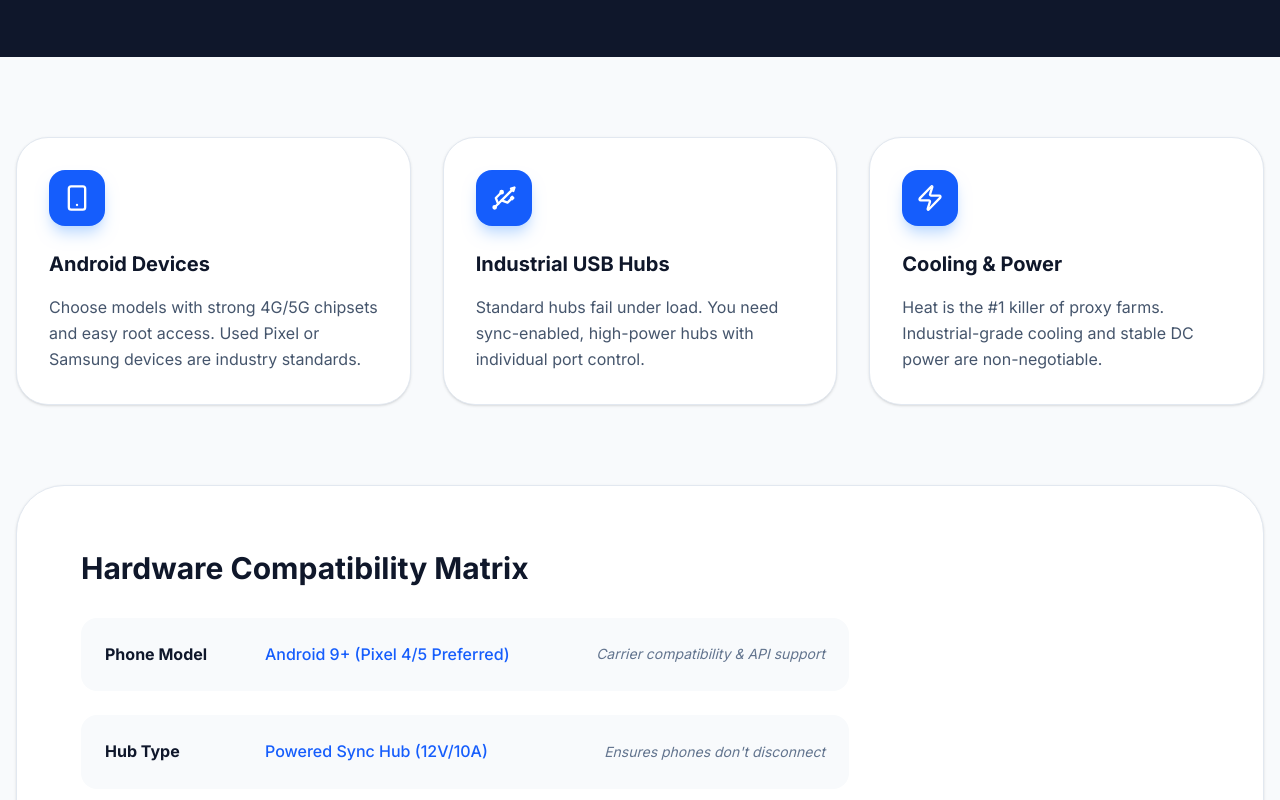
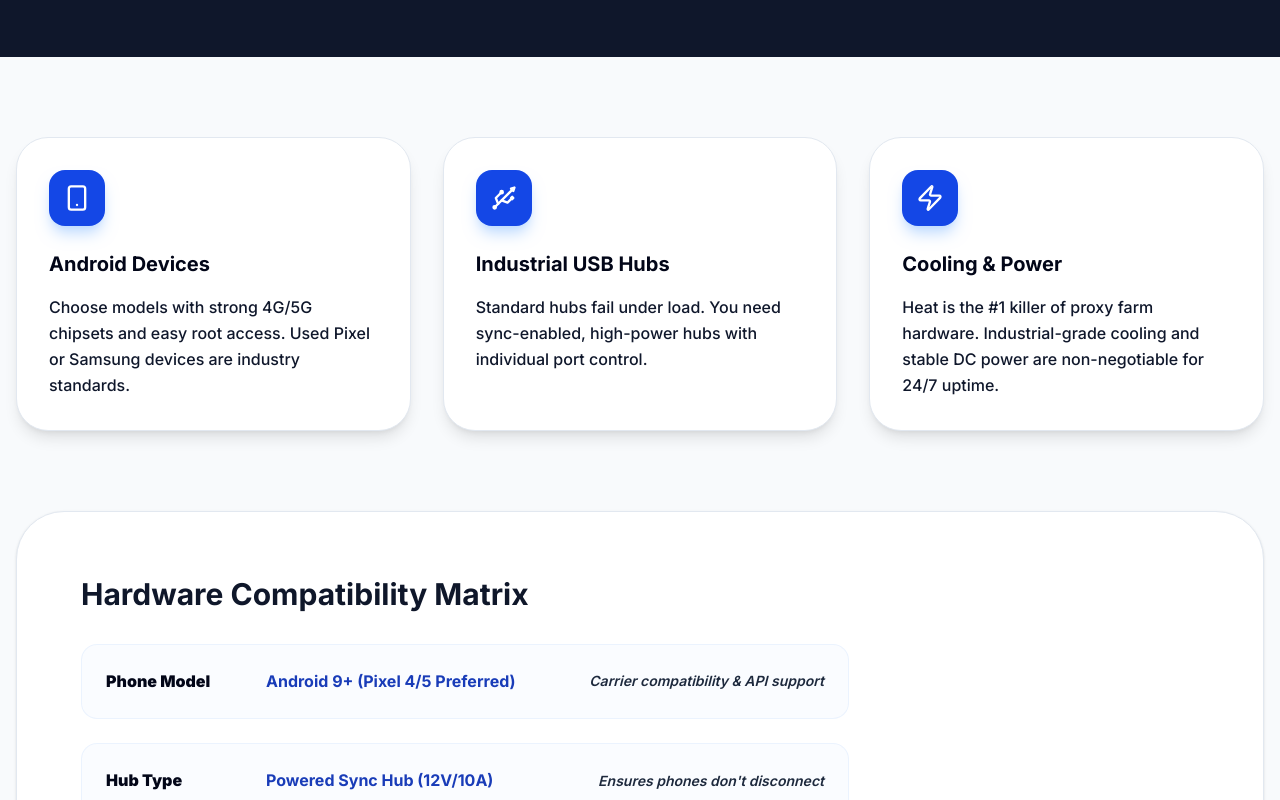
Before and after one commit to teccoxie2/sitepilot, a Next.js app: page /proxies/proxy-farm-hardware-selection-guide in a window 1280 px wide. Shown: the part 500-1300 px from the top of the page. Built offline with nearby package versions, Linux system fonts and the light colour scheme.

Commit message:
style: enhance proxies module UI with high contrast text and sharper contrast (no more grey text)

```diff
--- a/src/app/proxies/mobile-proxy-farm-setup-guide-2026/page.tsx
+++ b/src/app/proxies/mobile-proxy-farm-setup-guide-2026/page.tsx
@@ -39,8 +39,8 @@ export default function MobileProxyFarmGuide() {
       <section className="py-20 border-b border-slate-100">
         <div className="container mx-auto px-4">
           <div className="max-w-3xl mx-auto text-center mb-16">
-            <h2 className="text-3xl font-bold mb-4">Why Mobile Proxies Move the Needle</h2>
-            <p className="text-slate-600 text-lg">
+            <h2 className="text-3xl font-bold mb-4 text-slate-900">Why Mobile Proxies Move the Needle</h2>
+            <p className="text-slate-900 text-lg font-medium">
               Unlike data center IPs, mobile IPs are assigned to real humans. They are rarely banned because blocking them would affect thousands of legitimate mobile users.
             </p>
           </div>
@@ -68,7 +68,7 @@ export default function MobileProxyFarmGuide() {
                   <item.icon className="w-6 h-6 text-white" />
                 </div>
                 <h3 className="text-xl font-bold mb-4 text-slate-900">{item.title}</h3>
-                <p className="text-slate-600 leading-relaxed">{item.desc}</p>
+                <p className="text-slate-800 leading-relaxed font-medium">{item.desc}</p>
               </div>
             ))}
           </div>
@@ -86,7 +86,7 @@ export default function MobileProxyFarmGuide() {
               <h2 className="text-4xl font-bold mb-8 text-slate-900">
                 Coronium.io: The Professional Operating System for Mobile Farms
               </h2>
-              <p className="text-lg text-slate-600 mb-8 leading-relaxed">
+              <p className="text-lg text-slate-900 mb-8 leading-relaxed font-medium">
                 Building a farm is 20% hardware and 80% software management. Coronium simplifies the complexity of managing large Android clusters, offering a centralized dashboard for IP rotation, port management, and real-time monitoring.
               </p>
               <ul className="space-y-4 mb-10">
@@ -96,8 +96,8 @@ export default function MobileProxyFarmGuide() {
                   "Real-time device health monitoring",
                   "Automated carrier re-connection"
                 ].map((text, i) => (
-                  <li key={i} className="flex items-center text-slate-700 font-medium">
-                    <CheckCircle2 className="w-5 h-5 text-green-500 mr-3 shrink-0" />
+                  <li key={i} className="flex items-center text-slate-900 font-bold">
+                    <CheckCircle2 className="w-5 h-5 text-green-600 mr-3 shrink-0" />
                     {text}
                   </li>
                 ))}
--- a/src/app/proxies/proxy-farm-hardware-selection-guide/page.tsx
+++ b/src/app/proxies/proxy-farm-hardware-selection-guide/page.tsx
@@ -38,16 +38,16 @@ export default function HardwareGuide() {
               },
               {
                 title: "Cooling & Power",
-                desc: "Heat is the #1 killer of proxy farms. Industrial-grade cooling and stable DC power are non-negotiable.",
+                desc: "Heat is the #1 killer of proxy farm hardware. Industrial-grade cooling and stable DC power are non-negotiable for 24/7 uptime.",
                 icon: Zap
               }
             ].map((item, i) => (
-              <div key={i} className="p-8 rounded-[2rem] bg-white border border-slate-200 shadow-sm hover:shadow-xl transition-all">
-                <div className="w-14 h-14 bg-blue-600 rounded-2xl flex items-center justify-center mb-6 shadow-lg shadow-blue-200">
+              <div key={i} className="p-8 rounded-[2rem] bg-white border border-slate-200 shadow-lg hover:shadow-2xl transition-all">
+                <div className="w-14 h-14 bg-blue-700 rounded-2xl flex items-center justify-center mb-6 shadow-lg shadow-blue-200">
                   <item.icon className="w-7 h-7 text-white" />
                 </div>
-                <h3 className="text-xl font-bold mb-4">{item.title}</h3>
-                <p className="text-slate-600 leading-relaxed">{item.desc}</p>
+                <h3 className="text-xl font-bold mb-4 text-slate-950">{item.title}</h3>
+                <p className="text-slate-900 leading-relaxed font-medium">{item.desc}</p>
               </div>
             ))}
           </div>
@@ -63,10 +63,10 @@ export default function HardwareGuide() {
                   { label: "Cables", spec: "Double-Shielded Type-C", reason: "Reduces signal interference" },
                   { label: "Controller", spec: "Dedicated NUC / Linux Server", reason: "Stable ADB connection management" }
                 ].map((row, i) => (
-                  <div key={i} className="flex flex-col md:flex-row md:items-center p-6 bg-slate-50 rounded-2xl">
-                    <div className="w-40 font-bold text-slate-900 mb-2 md:mb-0">{row.label}</div>
-                    <div className="flex-1 font-medium text-blue-600 mb-2 md:mb-0">{row.spec}</div>
-                    <div className="text-slate-500 text-sm italic">{row.reason}</div>
+                  <div key={i} className="flex flex-col md:flex-row md:items-center p-6 bg-blue-50/30 rounded-2xl border border-blue-100/50">
+                    <div className="w-40 font-black text-slate-950 mb-2 md:mb-0">{row.label}</div>
+                    <div className="flex-1 font-bold text-blue-800 mb-2 md:mb-0">{row.spec}</div>
+                    <div className="text-slate-800 text-sm font-semibold italic">{row.reason}</div>
                   </div>
                 ))}
               </div>
--- a/src/app/proxies/residential-vs-mobile-proxies-comparison-2026/page.tsx
+++ b/src/app/proxies/residential-vs-mobile-proxies-comparison-2026/page.tsx
@@ -38,9 +38,9 @@ export default function ProxyComparison() {
                   { feature: "Cost per Port", res: "$$ (Affordable)", mob: "$$$ (Premium)" }
                 ].map((row, i) => (
                   <tr key={i} className="hover:bg-slate-50 transition-colors">
-                    <td className="p-6 border-b border-slate-100 font-medium text-slate-700">{row.feature}</td>
-                    <td className="p-6 border-b border-slate-100 text-slate-600">{row.res}</td>
-                    <td className="p-6 border-b border-slate-100 font-bold text-blue-700 bg-blue-50/20">{row.mob}</td>
+                    <td className="p-6 border-b border-slate-100 font-bold text-slate-950">{row.feature}</td>
+                    <td className="p-6 border-b border-slate-100 text-slate-900 font-medium">{row.res}</td>
+                    <td className="p-6 border-b border-slate-100 font-black text-blue-900 bg-blue-50/40">{row.mob}</td>
                   </tr>
                 ))}
               </tbody>
@@ -58,8 +58,8 @@ export default function ProxyComparison() {
               <p className="text-slate-600 mb-8">Ideal for high-bandwidth tasks that require stability but not the extreme evasion techniques needed for social platform algorithms.</p>
               <ul className="space-y-4">
                 {["Search Engine Monitoring", "Website Performance Testing", "Price Comparison", "Brand Protection"].map((item, i) => (
-                  <li key={i} className="flex items-center text-slate-700">
-                    <CheckCircle2 className="w-5 h-5 text-green-500 mr-3" /> {item}
+                  <li key={i} className="flex items-center text-slate-900 font-bold">
+                    <CheckCircle2 className="w-5 h-5 text-green-600 mr-3" /> {item}
                   </li>
                 ))}
               </ul>
@@ -88,8 +88,8 @@ export default function ProxyComparison() {
       <section className="py-24">
         <div className="container mx-auto px-4 text-center">
           <div className="max-w-3xl mx-auto">
-            <h2 className="text-4xl font-bold mb-8">Get the Right Software for Your Setup</h2>
-            <p className="text-xl text-slate-600 mb-10">Whether you are building or buying, professional management software is non-negotiable for 2026 automation.</p>
+            <h2 className="text-4xl font-bold mb-8 text-slate-950">Get the Right Software for Your Setup</h2>
+            <p className="text-xl text-slate-900 font-medium mb-10">Whether you are building or buying, professional management software is non-negotiable for 2026 automation.</p>
             <Link
               href="https://dashboard.coronium.io/en/sign-up#bc2924ccac1eae657b6fe8daf1e97201"
               className="px-10 py-5 bg-blue-600 text-white rounded-xl font-bold text-xl hover:bg-blue-700 shadow-xl inline-block"
```
Also changed, not shown: src/app/proxies/page.tsx (+12 -12 lines).
